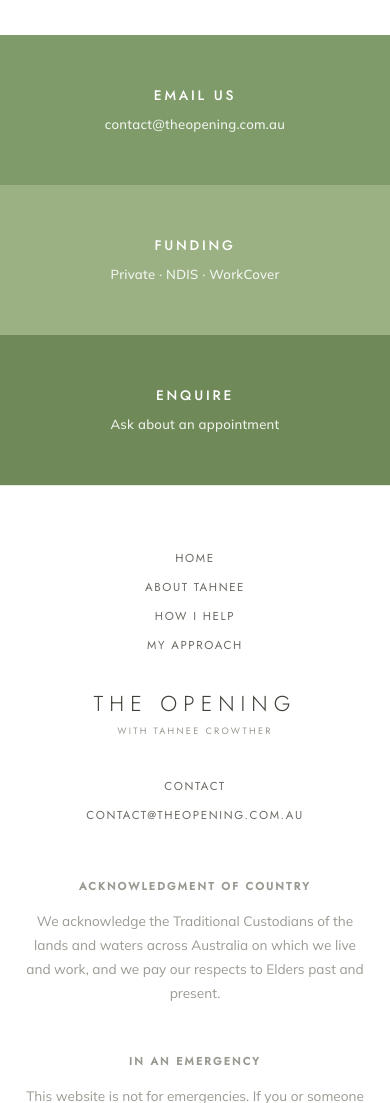
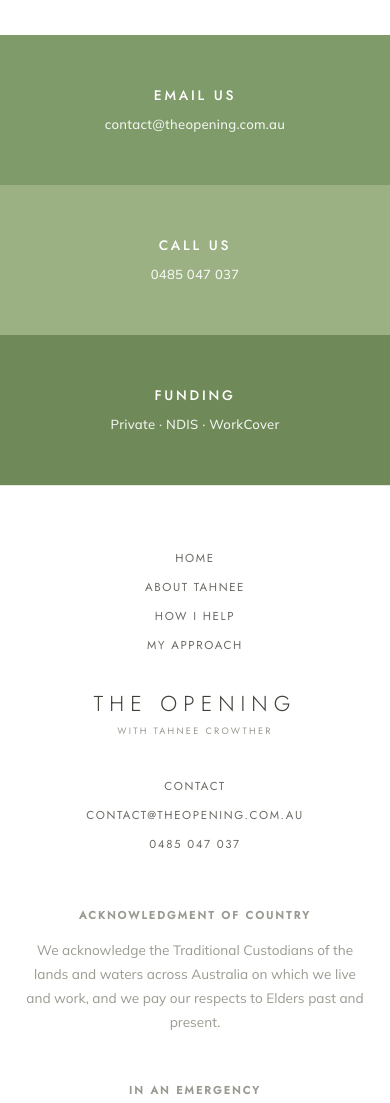
Before and after one commit to Tradd-Horne/the-opening, a Django app: template core/templates/core/index.html in a window 390 px wide. Shown: the part 5258-6361 px from the top of the page. Run offline with Django 4.2, Linux system fonts and the light colour scheme; the template is opened without the code that fills it, so the values that code supplies are empty.

Commit message:
Add phone line 0485 047 037

```diff
--- a/core/templates/core/base.html
+++ b/core/templates/core/base.html
@@ -35,6 +35,7 @@
     "description": "Psychology with Tahnee Crowther, Provisional Psychologist — person-centred, drawing on narrative therapy, ACT, MI and Trauma-Focused CBT, for people across the lifespan.",
     "url": "https://theopening.com.au/",
     "email": "contact@theopening.com.au",
+    "telephone": "+61485047037",
     "image": "https://theopening.com.au{% static 'core/images/tahnee.jpg' %}"
   }
   </script>
@@ -80,6 +81,7 @@
       <nav class="footer-menu right" aria-label="Footer secondary">
         <a href="#contact">Contact</a>
         <a href="mailto:contact@theopening.com.au">contact@theopening.com.au</a>
+        <a href="tel:+61485047037">0485 047 037</a>
       </nav>
     </div>
 
--- a/core/templates/core/index.html
+++ b/core/templates/core/index.html
@@ -123,8 +123,8 @@
 {# ───────────────────────── GREEN TRI-BLOCK CTA ───────────────────────── #}
 <section class="cta-tri" id="contact">
   <a href="mailto:contact@theopening.com.au">Email us<small>contact@theopening.com.au</small></a>
+  <a href="tel:+61485047037">Call us<small>0485 047 037</small></a>
   <a href="#help-detail">Funding<small>Private · NDIS · WorkCover</small></a>
-  <a href="mailto:contact@theopening.com.au?subject=Appointment%20enquiry">Enquire<small>Ask about an appointment</small></a>
 </section>
 
 {% endblock %}
```
